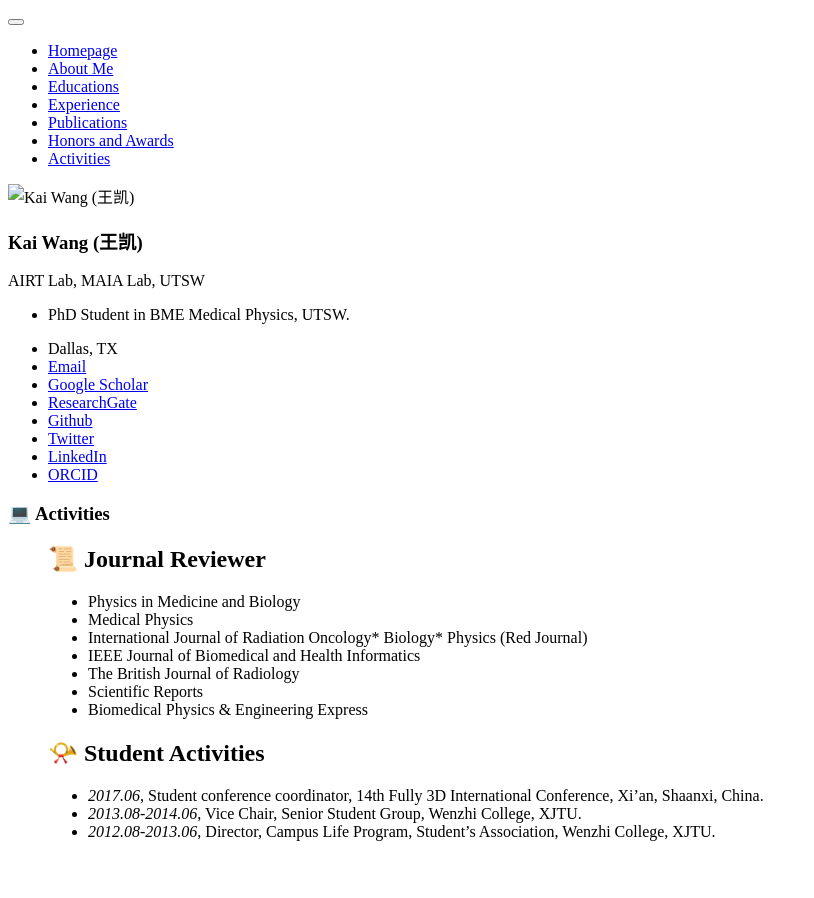
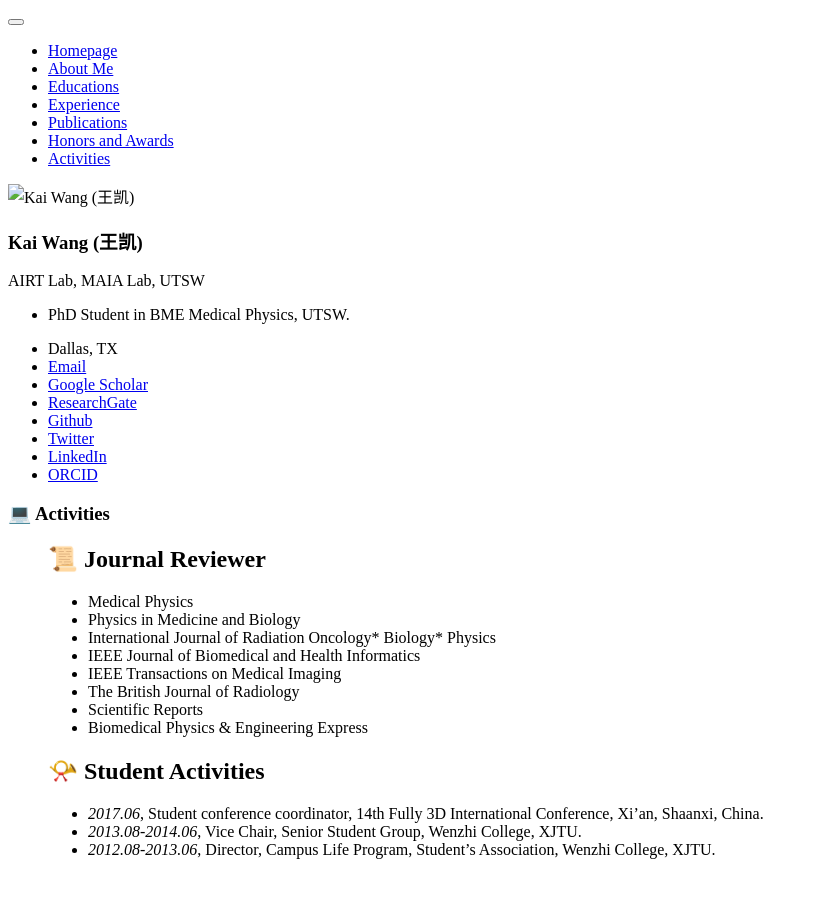
Before and after one commit to wangkaiwan/wangkaiwan.github.io, a Jekyll site: the page built from _pages/includes/others.md, in a window 1280 px wide. Shown: the whole page, without its empty margins (0-814 px from the left). Built offline with Jekyll 4.4.1, drawn with Linux system fonts in a browser that asks for light colours; our own code applies the rules of GitHub Pages for plain Markdown files.

Commit message:
Update others.md

```diff
--- a/_pages/includes/others.md
+++ b/_pages/includes/others.md
@@ -7,10 +7,11 @@
 
 # 💻 Activities
 > ## 📜 Journal Reviewer
+- Medical Physics
 - Physics in Medicine and Biology
-- Medical Physics
-- International Journal of Radiation Oncology* Biology* Physics (Red Journal)
+- International Journal of Radiation Oncology* Biology* Physics
 - IEEE Journal of Biomedical and Health Informatics
+- IEEE Transactions on Medical Imaging
 - The British Journal of Radiology
 - Scientific Reports
 - Biomedical Physics & Engineering Express
```
